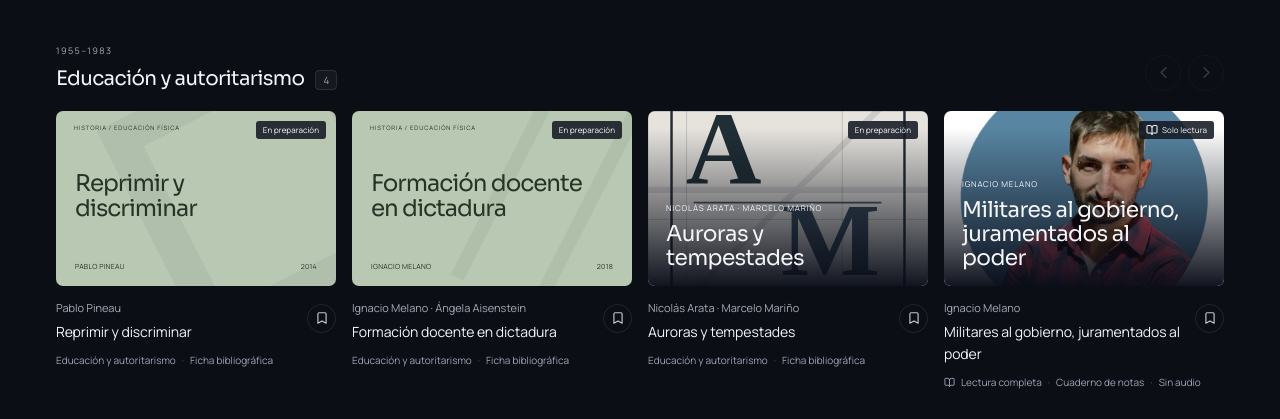
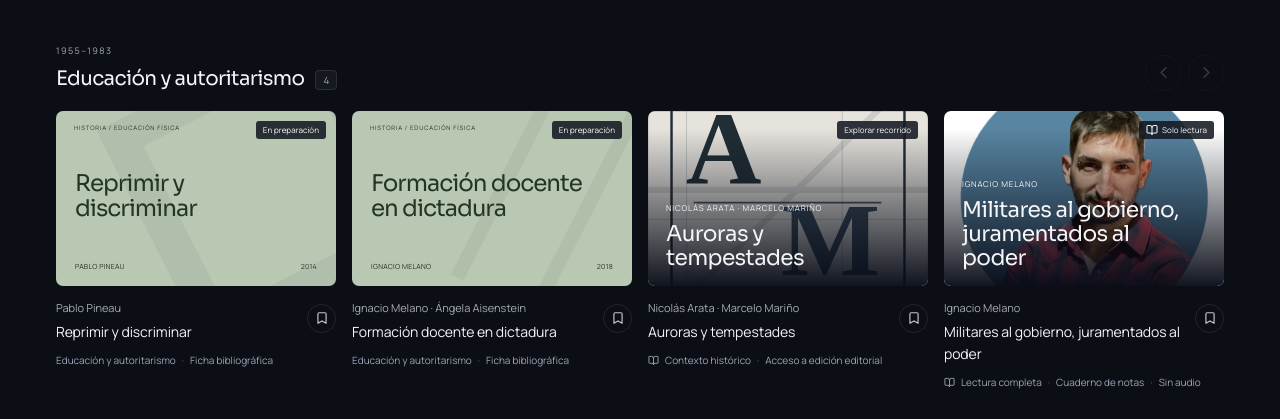
Before and after one commit to manign1984/audiolibros-historia-educacion-fisica, a React (Vite) app in the folder portable-site/: page / in a window 1280 px wide. Shown: the part 2980-3399 px from the top of the page. Built offline with nearby package versions, Linux system fonts and the light colour scheme.

Commit message:
feat(arata-marino): permitir explorar recorrido editorial desde catálogo

```diff
--- a/portable-site/src/biblioteca/LibraryHome.jsx
+++ b/portable-site/src/biblioteca/LibraryHome.jsx
@@ -72,10 +72,11 @@ function WorkCard({ entry, saved, toggle, progress = 0 }) {
   const review = entry.status === 'review';
   const textOnly = entry.status === 'text';
   const readableWork = canReadAndListen(entry) || textOnly;
+  const editorialLanding = entry.editorialLanding === true;
   return <article className="work-card">
-    <a className="work-card-cover" href={href(entry.path)} aria-label={`${readableWork ? 'Abrir recorrido' : 'Ver ficha'}: ${entry.title}`}><Cover entry={entry} /><span className={`status-badge ${ready ? 'status-badge--ready' : ''}`}>{ready ? <><Headphones size={12} aria-hidden="true" /> Leer + escuchar</> : review ? <><Headphones size={12} aria-hidden="true" /> Edición en revisión</> : textOnly ? <><BookOpen size={12} aria-hidden="true" /> Solo lectura</> : 'En preparación'}</span><span className="cover-open" aria-hidden="true">{textOnly ? <BookOpen size={19} /> : readableWork ? <Play size={19} fill="currentColor" /> : <ArrowRight size={20} />}</span></a>
+    <a className="work-card-cover" href={href(entry.path)} aria-label={`${readableWork ? 'Abrir recorrido' : (editorialLanding ? 'Explorar recorrido' : 'Ver ficha')}: ${entry.title}`}><Cover entry={entry} /><span className={`status-badge ${ready ? 'status-badge--ready' : ''}`}>{ready ? <><Headphones size={12} aria-hidden="true" /> Leer + escuchar</> : review ? <><Headphones size={12} aria-hidden="true" /> Edición en revisión</> : textOnly ? <><BookOpen size={12} aria-hidden="true" /> Solo lectura</> : editorialLanding ? 'Explorar recorrido' : 'En preparación'}</span><span className="cover-open" aria-hidden="true">{textOnly ? <BookOpen size={19} /> : readableWork ? <Play size={19} fill="currentColor" /> : <ArrowRight size={20} />}</span></a>
     <div className="work-card-info"><div><p className="card-author">{entry.author}</p><h3><a href={href(entry.path)}>{entry.shortTitle}</a></h3></div><SaveButton entry={entry} saved={saved} toggle={toggle} /></div>
-    <p className="card-meta">{ready ? <><Clock3 size={13} aria-hidden="true" /> {formatDuration(entry.duration)} de audio <span>·</span> {entry.readingDetail || 'Lectura sincronizada'}</> : review ? <><Clock3 size={13} aria-hidden="true" /> {entry.historicalPeriod} <span>·</span> {formatDuration(entry.duration)} de audio <span>·</span> Leer, escuchar y anotar <span>·</span> {entry.reviewSummary || 'Sincronización pendiente'}</> : textOnly ? <><BookOpen size={13} aria-hidden="true" /> Lectura completa <span>·</span> Cuaderno de notas <span>·</span> Sin audio</> : <>{collections.find((item) => item.id === entry.collection).title}<span>·</span> Ficha bibliográfica</>}</p>
+    <p className="card-meta">{ready ? <><Clock3 size={13} aria-hidden="true" /> {formatDuration(entry.duration)} de audio <span>·</span> {entry.readingDetail || 'Lectura sincronizada'}</> : review ? <><Clock3 size={13} aria-hidden="true" /> {entry.historicalPeriod} <span>·</span> {formatDuration(entry.duration)} de audio <span>·</span> Leer, escuchar y anotar <span>·</span> {entry.reviewSummary || 'Sincronización pendiente'}</> : textOnly ? <><BookOpen size={13} aria-hidden="true" /> Lectura completa <span>·</span> Cuaderno de notas <span>·</span> Sin audio</> : editorialLanding ? <><BookOpen size={13} aria-hidden="true" /> Contexto histórico <span>·</span> Acceso a edición editorial</> : <>{collections.find((item) => item.id === entry.collection).title}<span>·</span> Ficha bibliográfica</>}</p>
     {!textOnly && readableWork && progress > 3 && <a className="card-progress" href={`${href(entry.path)}#lectura`} aria-label={`Continuar ${entry.shortTitle} desde ${formatDuration(progress)}`}><span><i style={{ width: `${progress / entry.duration * 100}%` }} /></span><small>Continuar desde {formatDuration(progress)} <ArrowRight size={13} aria-hidden="true" /></small></a>}
   </article>;
 }
```
